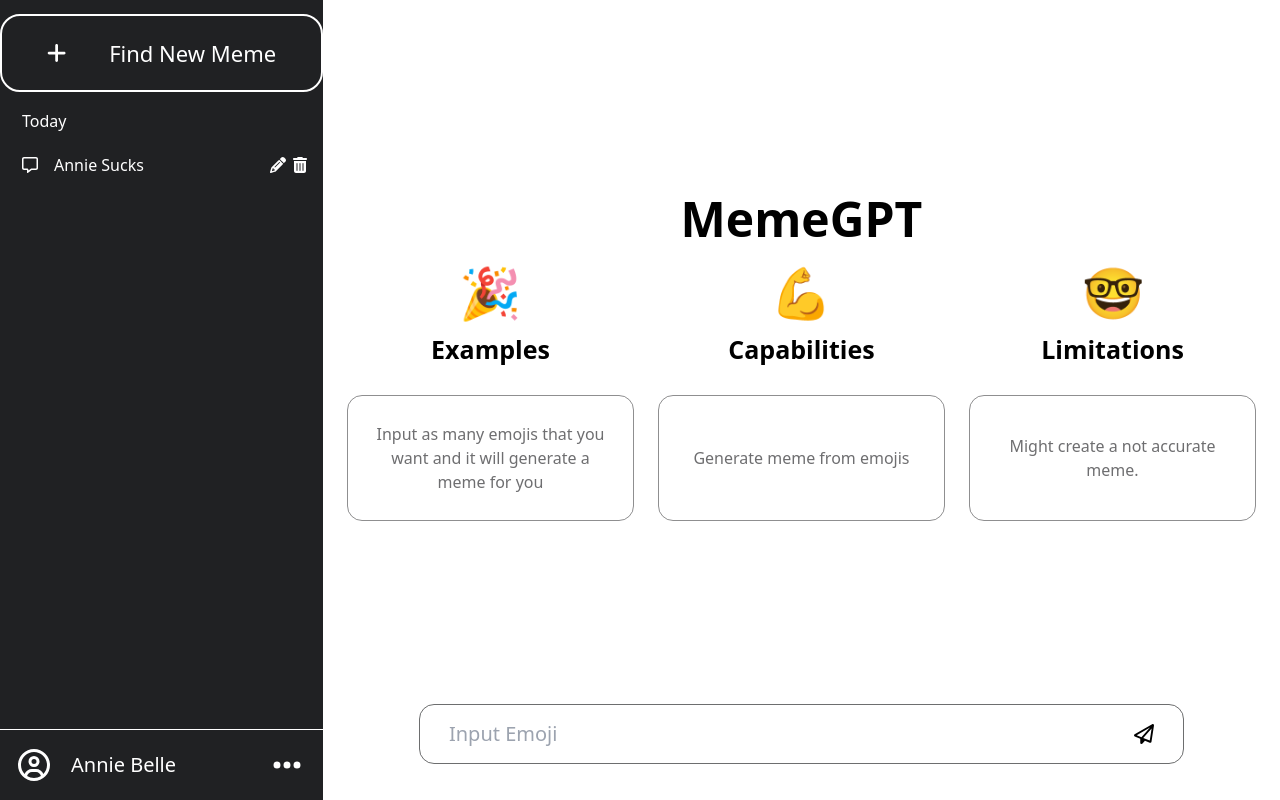
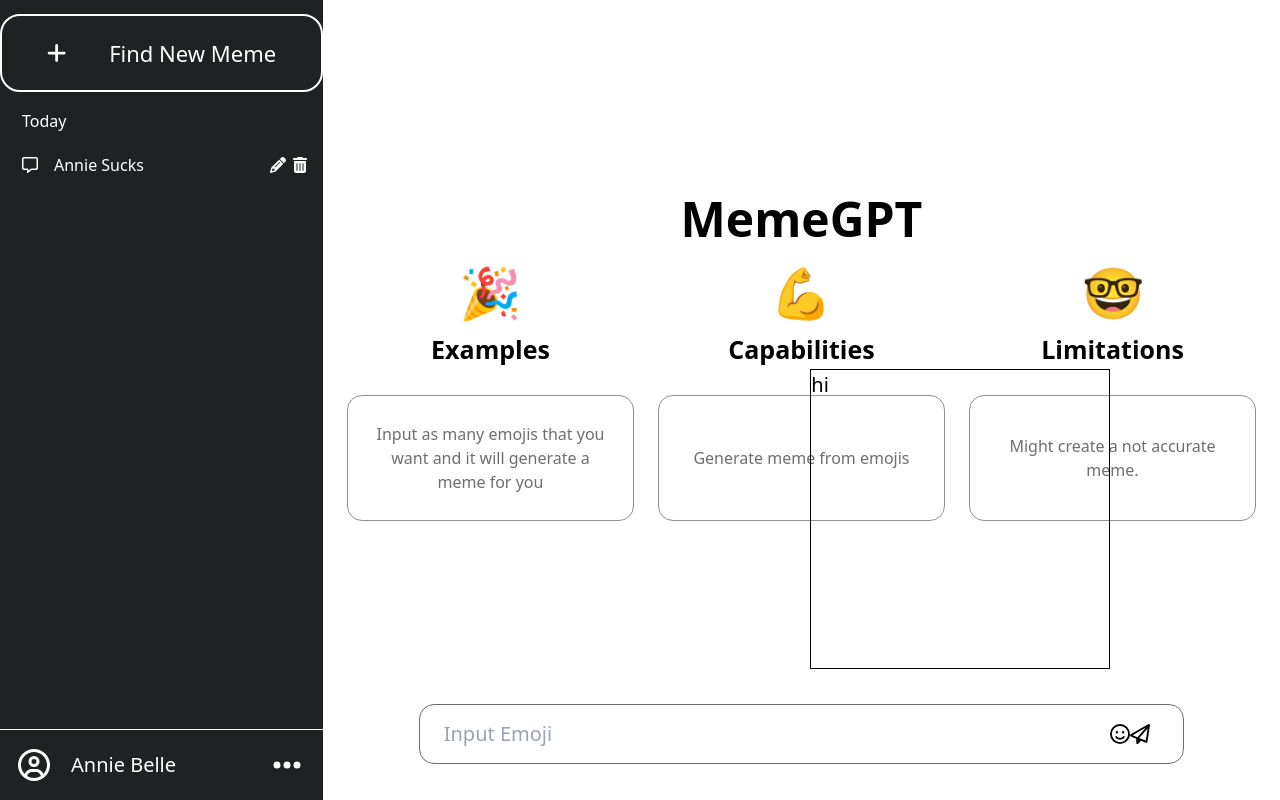
Before and after one commit to antran1245/memegpt, a Next.js app: page / in a window 1280 px wide. Built offline with nearby package versions, Linux system fonts and the light colour scheme.

Commit message:
working on display a list of emoji for input

```diff
--- a/src/components/InputEmoji.tsx
+++ b/src/components/InputEmoji.tsx
@@ -1,5 +1,5 @@
 import { FontAwesomeIcon } from "@fortawesome/react-fontawesome"
-import { faPaperPlane } from "@fortawesome/free-regular-svg-icons"
+import { faPaperPlane, faFaceSmile } from "@fortawesome/free-regular-svg-icons"
 import styles from '@/styles/intro.module.css'
 
 interface InputEmojiProps {
@@ -10,7 +10,14 @@
     return(
         <div className={styles.inputBox}>
             <input type="text" placeholder="Input Emoji"/>
-            <FontAwesomeIcon icon={faPaperPlane} onClick={onInput}/>
+            <div className={styles.iconBox}>
+                <div className={styles.popupIconBox}>
+                    <div className={styles.popupIcon}>hi</div>
+                    <span className={styles.popupTriangle}></span>
+                </div>
+                <FontAwesomeIcon icon={faFaceSmile} />
+                <FontAwesomeIcon icon={faPaperPlane} onClick={onInput}/>
+            </div>
         </div>
     )
 }
--- a/src/styles/intro.module.css
+++ b/src/styles/intro.module.css
@@ -36,3 +36,20 @@
 .inputBox input:focus-visible {
     outline: none;
 }
+
+.iconBox {
+    position: relative;
+    width: 50px;
+}
+
+.popupIconBox {
+    position: absolute;
+    border: 1px solid black;
+    width: 300px;
+    height: 300px;
+    top: -350px;
+    left: -300px;
+}
+.popupTriangle {
+
+}
```
